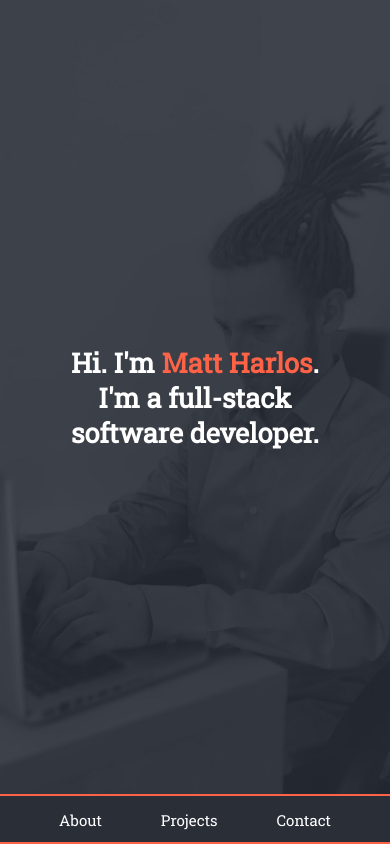
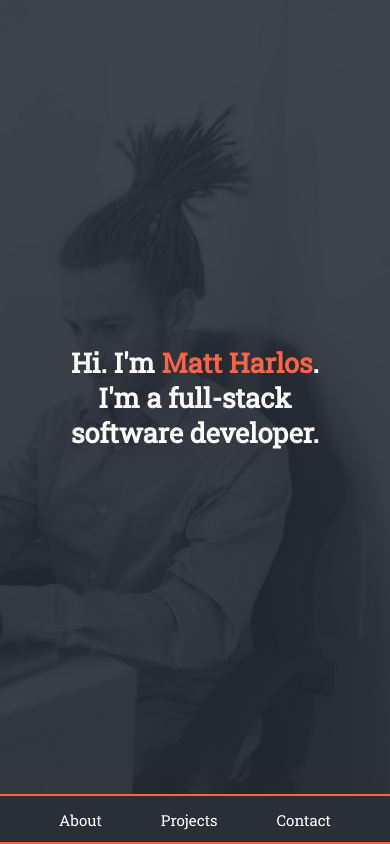
Before and after one commit to morival/Portfolio, a React (Create React App) app: page / in a window 390 px wide. Shown: the top 844 px of the page. Built offline with nearby package versions, Linux system fonts and the light colour scheme.

Commit message:
rebalance the background image for small screen devices

```diff
--- a/src/components/ContactForm.js
+++ b/src/components/ContactForm.js
@@ -12,7 +12,7 @@ const ContactForm = () => {
       email: email.value,
       message: message.value,
     };
-    let response = await fetch("http://localhost:5000/contact", {
+    let response = await fetch("/contact", {
       method: "POST",
       headers: {
         "Content-Type": "application/json;charset=utf-8",
--- a/src/components/Footer.js
+++ b/src/components/Footer.js
@@ -15,14 +15,14 @@ function Footer() {
                 </Link>
                 <div className="icon-wrap flex row">
                     <div className="icon-container">
-                        <a href="https://www.linkedin.com/in/mateusz-harlos/">
+                        <a href="https://www.linkedin.com/in/mateusz-harlos/" target="_blank">
                             <div className="flex icon">
                                 <FaLinkedin/>
                             </div>
                         </a>
                     </div>
                     <div className="icon-container">
-                        <a href="https://github.com/morival">
+                        <a href="https://github.com/morival" target="_blank">
                             <div className="flex icon">
                                 <FaGithub/>
                             </div>
--- a/src/components/home.css
+++ b/src/components/home.css
@@ -36,6 +36,13 @@ h2 .highlight {
     }
 }
 
+@media screen and (max-width: 768px) {
+    .home-background {
+        right: -150px;
+        overflow: hidden;
+    }
+}
+
 #home-background-image {
       height: 100%;
 }
```
